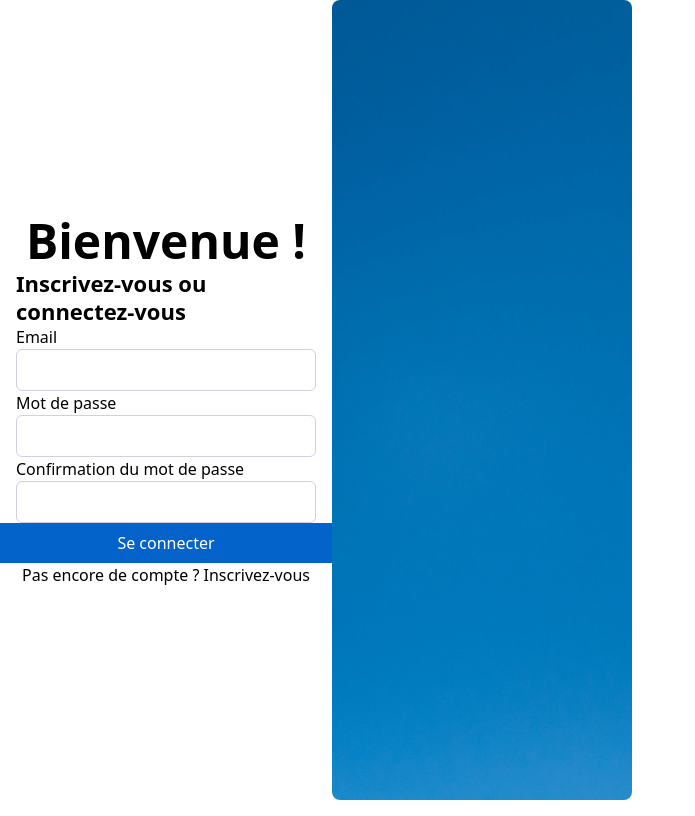
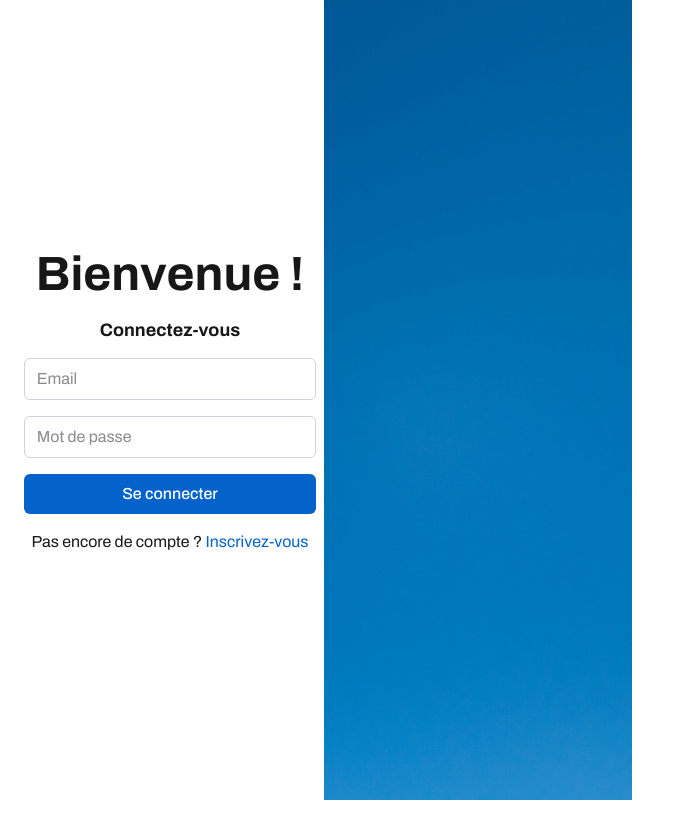
Before and after one commit to nadir-ammisaid/EPICHAT, a Next.js app in the folder frontend/: page / in a window 1280 px wide. Shown: the whole page, without its empty margins (0-695 px from the left). Built offline with nearby package versions, Linux system fonts and the light colour scheme.

Commit message:
feat(auth): create login and register page

```diff
--- a/frontend/src/app/(auth)/login/page.tsx
+++ b/frontend/src/app/(auth)/login/page.tsx
@@ -3,9 +3,19 @@ import Image from "next/image";
 
 export default function LoginPage() {
     return (
-        <div className="grid grid-cols-1 md:grid-cols-2 gap-4 items-center justify-center">
-            <LoginForm />
-      <Image src="/images/blue.jpg" alt="Epichat" width={1920} height={1080} className="object-cover h-screen rounded-lg" />
-    </div>
-  );
+        <div className="relative w-full h-screen md:grid md:grid-cols-2">
+            <div className="absolute inset-0 flex items-center justify-center md:relative md:flex md:items-center md:justify-center md:order-1">
+                <div className="w-full max-w-[95%] px-4 md:px-0 bg-white py-14 rounded-lg">
+                    <LoginForm />
+                </div>
+            </div>
+            <Image
+                src="/images/blue.jpg"
+                alt="Epichat"
+                width={1920}
+                height={1080}
+                className="object-cover w-full h-full md:order-2"
+            />
+        </div>
+    );
 }
--- a/frontend/src/app/(auth)/register/page.tsx
+++ b/frontend/src/app/(auth)/register/page.tsx
@@ -3,9 +3,19 @@ import Image from "next/image";
 
 export default function RegisterPage() {
     return (
-        <div className="grid grid-cols-1 md:grid-cols-2 gap-4 items-center justify-center">
-      <RegisterForm />
-      <Image src="/images/blue.jpg" alt="Epichat" width={1920} height={1080} className="object-cover h-screen rounded-lg" />
-    </div>
-  );
+        <div className="relative w-full h-screen md:grid md:grid-cols-2">
+            <div className="absolute inset-0 flex items-center justify-center md:relative md:flex md:items-center md:justify-center md:order-1">
+                <div className="w-full max-w-[95%] px-4 md:px-0 bg-white py-14 rounded-lg">
+                    <RegisterForm />
+                </div>
+            </div>
+            <Image
+                src="/images/blue.jpg"
+                alt="Epichat"
+                width={1920}
+                height={1080}
+                className="object-cover w-full h-full md:order-2"
+            />
+        </div>
+    );
 }
--- a/frontend/src/components/LoginForm.tsx
+++ b/frontend/src/components/LoginForm.tsx
@@ -1,27 +1,38 @@
 import Link from "next/link";
+import { Button } from "./ui/Button";
+import { Input } from "./ui/Input";
 
 export default function LoginForm() {
     return (
-        <div className="flex flex-col items-center justify-center">
+        <div className="flex flex-col items-center justify-center gap-4 py-14">
             <h1 className="text-4xl font-bold">Bienvenue !</h1>
-            <h4 className="text-base">Inscrivez-vous ou connectez-vous</h4>
-            <form>
-                <div>
-                    <label htmlFor="email">Email</label>
-                    <input type="email" id="email" name="email" className="w-full p-2 border border-border rounded-md" />
-                </div>
-                <div>
-                    <label htmlFor="password">Mot de passe</label>
-                    <input type="password" id="password" name="password" className="w-full p-2 border border-border rounded-md" />
-                </div>
-                <div>
-                    <label htmlFor="confirmPassword">Confirmation du mot de passe</label>
-                    <input type="password" id="confirmPassword" name="confirmPassword" className="w-full p-2 border border-border rounded-md" />
-                </div>
+            <h2 className="h5">Connectez-vous</h2>
+            <form className="flex flex-col gap-4 w-full max-w-md">
+                <Input
+                    type="email"
+                    id="email"
+                    name="email"
+                    placeholder="Email"
+                    size="md"
+                    fullWidth
+                />
+                <Input
+                    type="password"
+                    id="password"
+                    name="password"
+                    placeholder="Mot de passe"
+                    size="md"
+                    fullWidth
+                />
             </form>
-            <button type="submit" className="w-md p-2 bg-brand text-white rounded-full">Se connecter</button>
+            <Button type="submit" variant="primary" size="md" className="max-w-78" fullWidth>
+                Se connecter
+            </Button>
 
-            <p>Pas encore de compte ? <Link href="/register">Inscrivez-vous</Link></p>
+            <p>
+                Pas encore de compte ?{" "}
+                <Link href="/register" className="text-brand hover:underline underline-offset-2">Inscrivez-vous</Link>
+            </p>
         </div>
-    )
+    );
 }
--- a/frontend/src/components/RegisterForm.tsx
+++ b/frontend/src/components/RegisterForm.tsx
@@ -1,27 +1,43 @@
 import Link from "next/link";
+import { Button } from "./ui/Button";
+import { Input } from "./ui/Input";
 
 export default function RegisterForm() {
     return (
-         <div className="flex flex-col items-center justify-center">
+         <div className="flex flex-col items-center justify-center gap-4 py-14">
             <h1 className="text-4xl font-bold">Bienvenue !</h1>
-            <h4 className="text-base">Inscrivez-vous pour commencer à utiliser Epichat</h4>
-            <form>
-                <div>
-                    <label htmlFor="email">Email</label>
-                    <input type="email" id="email" name="email" className="w-full p-2 border border-border rounded-md" />
-                </div>
-                <div>
-                    <label htmlFor="password">Mot de passe</label>
-                    <input type="password" id="password" name="password" className="w-full p-2 border border-border rounded-md" />
-                </div>
-                <div>
-                    <label htmlFor="confirmPassword">Confirmation du mot de passe</label>
-                    <input type="password" id="confirmPassword" name="confirmPassword" className="w-full p-2 border border-border rounded-md" />
-                </div>
+            <h2 className="h5">Inscrivez-vous</h2>
+            <form className="flex flex-col gap-4 w-full max-w-md">
+                <Input
+                    type="email"
+                    id="email"
+                    name="email"
+                    placeholder="Email"
+                    size="md"
+                    fullWidth
+                />
+                <Input
+                    type="password"
+                    id="password"
+                    name="password"
+                    placeholder="Mot de passe"
+                    size="md"
+                    fullWidth
+                />
+                <Input
+                    type="password"
+                    id="confirmPassword"
+                    name="confirmPassword"
+                    placeholder="Confirmation du mot de passe"
+                    size="md"
+                    fullWidth
+                />
             </form>
-            <button type="submit" className="w-md p-2 bg-brand text-white rounded-full">Inscrire</button>
+            <Button type="submit" variant="primary" size="md" className="max-w-78" fullWidth>
+                Inscrire
+            </Button>
 
-            <p>Déjà un compte ? <Link href="/login">Connectez-vous</Link></p>
+            <p>Déjà un compte ? <Link href="/login" className="text-brand hover:underline underline-offset-2">Connectez-vous</Link></p>
     </div>
   );
 }
--- /dev/null
+++ b/frontend/src/components/ui/Button.tsx
@@ -0,0 +1,49 @@
+import React from "react";
+
+interface ButtonProps extends React.ButtonHTMLAttributes<HTMLButtonElement> {
+  variant?: "primary" | "secondary" | "outline";
+  size?: "sm" | "md" | "lg";
+  fullWidth?: boolean;
+}
+
+export const Button = React.forwardRef<HTMLButtonElement, ButtonProps>(
+  (
+    {
+      variant = "primary",
+      size = "md",
+      fullWidth = false,
+      className = "",
+      children,
+      ...props
+    },
+    ref
+  ) => {
+    const baseStyles = "rounded-md font-medium transition-colors hover:cursor-pointer";
+
+    const variants = {
+      primary: "bg-brand text-white hover:bg-brand-active",
+      secondary: "text-border-muted hover:text-brand-hover",
+      outline: "border border-border-muted text-border-muted hover:text-brand-hover",
+    };
+
+    const sizes = {
+      sm: "px-4 py-1.5 text-sm",
+      md: "px-6 py-2 text-base",
+      lg: "px-8 py-3 text-lg",
+    };
+
+    return (
+      <button
+        ref={ref}
+        className={`${baseStyles} ${variants[variant]} ${sizes[size]} ${
+          fullWidth ? "w-full" : ""
+        } ${className}`}
+        {...props}
+      >
+        {children}
+      </button>
+    );
+  }
+);
+
+Button.displayName = "Button";
--- /dev/null
+++ b/frontend/src/components/ui/Input.tsx
@@ -0,0 +1,48 @@
+import React from "react";
+
+interface InputProps extends Omit<React.InputHTMLAttributes<HTMLInputElement>, "size"> {
+  label?: string;
+  error?: string;
+  fullWidth?: boolean;
+  size?: "sm" | "md" | "lg";
+}
+
+export const Input = React.forwardRef<HTMLInputElement, InputProps>(
+  ({ label, error, className = "", id, fullWidth = true, size = "md", ...props }, ref) => {
+    const inputId = id || props.name;
+
+    const sizes = {
+      sm: "px-2 py-1 text-sm",
+      md: "px-3 py-2 text-base",
+      lg: "px-4 py-3 text-lg",
+    };
+
+    const widthClass = fullWidth ? "w-full" : "";
+
+    return (
+      <div className={widthClass}>
+        {label && (
+          <label
+            htmlFor={inputId}
+            className="block text-sm font-medium mb-1"
+          >
+            {label}
+          </label>
+        )}
+        <input
+          ref={ref}
+          id={inputId}
+          className={`${widthClass} ${sizes[size]} border border-border rounded-md ${
+            error ? "border-error" : ""
+          } ${className}`}
+          {...props}
+        />
+        {error && (
+          <p className="mt-1 text-sm text-error">{error}</p>
+        )}
+      </div>
+    );
+  }
+);
+
+Input.displayName = "Input";
--- /dev/null
+++ b/frontend/src/components/ui/Label.tsx
@@ -0,0 +1,22 @@
+import React from "react";
+
+interface LabelProps extends React.LabelHTMLAttributes<HTMLLabelElement> {
+  required?: boolean;
+}
+
+export const Label = React.forwardRef<HTMLLabelElement, LabelProps>(
+  ({ className = "", children, required, ...props }, ref) => {
+    return (
+      <label
+        ref={ref}
+        className={`block text-sm font-medium mb-1 ${className}`}
+        {...props}
+      >
+        {children}
+        {required && <span className="text-error ml-1">*</span>}
+      </label>
+    );
+  }
+);
+
+Label.displayName = "Label";
--- /dev/null
+++ b/frontend/src/components/ui/index.ts
@@ -0,0 +1,3 @@
+export { Input } from "./Input";
+export { Button } from "./Button";
+export { Label } from "./Label";
--- a/frontend/src/styles/body.css
+++ b/frontend/src/styles/body.css
@@ -1,22 +1,22 @@
-body-lg{
+body-lg, .body-lg {
     font-size: 18px;
     font-weight: 400;
     line-height: 24px;
 }
 
-body-md{
+body-md, .body-md {
     font-size: 16px;
     font-weight: 400;
     line-height: 22px;
 }
 
-body-sm{
+body-sm, .body-sm {
     font-size: 14px;
     font-weight: 400;
     line-height: 20px;
 }
 
-body-xs{
+body-xs, .body-xs {
     font-size: 12px;
     font-weight: 400;
     line-height: 18px;
--- a/frontend/src/styles/globals.css
+++ b/frontend/src/styles/globals.css
@@ -8,6 +8,8 @@
   --brand-active: #09B1EC;
   --border: #D0D0E0;
   --border-muted: #B8B8D0;
+  --success: #4DAA57;
+  --error: #A41623;
 }
 
 @theme inline {
@@ -18,6 +20,12 @@
   --color-brand-active: var(--brand-active);
   --color-border: var(--border);
   --color-border-muted: var(--border-muted);
-  --font-sans: var(--font-geist-sans);
-  --font-mono: var(--font-geist-mono);
+  --color-success: var(--success);
+  --color-error: var(--error);
 }
+
+body {
+  font-family: var(--font-archivo);
+  background-color: var(--background);
+  color: var(--foreground);
+}
--- a/frontend/src/styles/headings.css
+++ b/frontend/src/styles/headings.css
@@ -1,34 +1,34 @@
-h1 {
+h1, .h1 {
  font-size: 48px;
  font-weight: 700;
  line-height: 56px;
 }
 
-h2 {
+h2, .h2 {
  font-size: 36px;
  font-weight: 700;
  line-height: 44px;
 }
 
-h3 {
+h3, .h3 {
  font-size: 28px;
  font-weight: 700;
  line-height: 32px;
 }
 
-h4 {
+h4, .h4 {
  font-size: 22px;
  font-weight: 700;
  line-height: 28px;
 }
 
-h5 {
+h5, .h5 {
  font-size: 18px;
  font-weight: 700;
  line-height: 24px;
 }
 
-h6 {
+h6, .h6 {
  font-size: 16px;
  font-weight: 700;
  line-height: 22px;
```
Also changed, not shown: frontend/src/components/ui/a.tsx (deleted).
